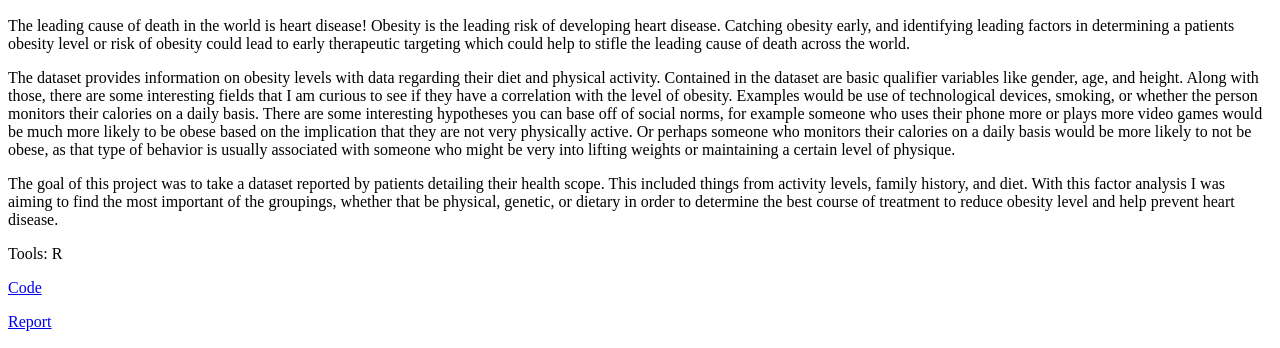
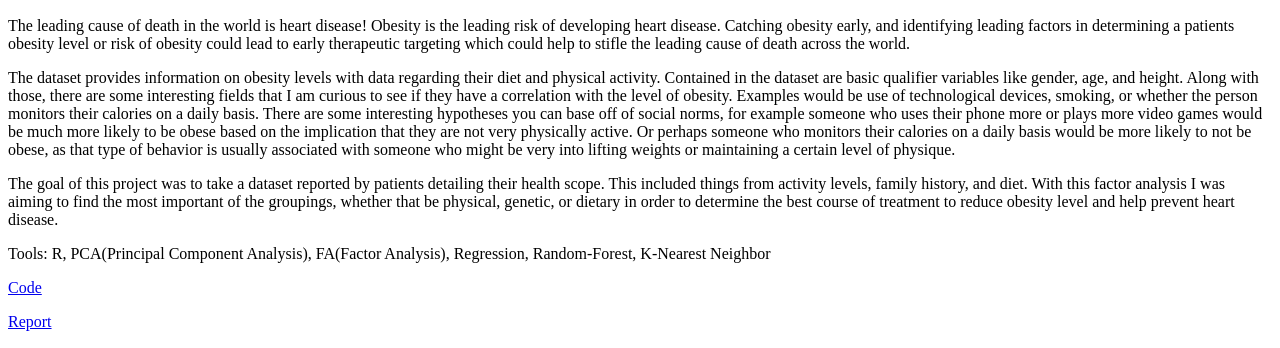
Before and after one commit to DeclanRiddell/DeclanRiddell.github.io, a plain HTML site: page index.html in a window 1280 px wide. Shown: the part 407-755 px from the top of the page. Drawn offline with Linux system fonts and the light colour scheme.

Commit message:
fixed tools section of Patient Obesity project

```diff
--- a/index.html
+++ b/index.html
@@ -40,7 +40,7 @@
 			   the groupings, whether that be physical, genetic, or dietary in order to determine the best course of treatment to
 			   reduce obesity level and help prevent heart disease.</p>
 
-			<p>Tools: R</p>
+			<p>Tools: R, PCA(Principal Component Analysis), FA(Factor Analysis), Regression, Random-Forest, K-Nearest Neighbor</p>
 			<A HREF = "https://github.com/DeclanRiddell/ObesityPredictionFeatureAnalysis">Code</A>
 			<p></p>
 			<A HREF = "https://docs.google.com/document/d/e/2PACX-1vTnbkzTS-TBc1I2waTJHp7-_6DhYkONEr5StBYQ10nUkiUQvN83b1bMO2BQFseL_Vmon05QuUrtdPxR/pub">Report</A>
```
